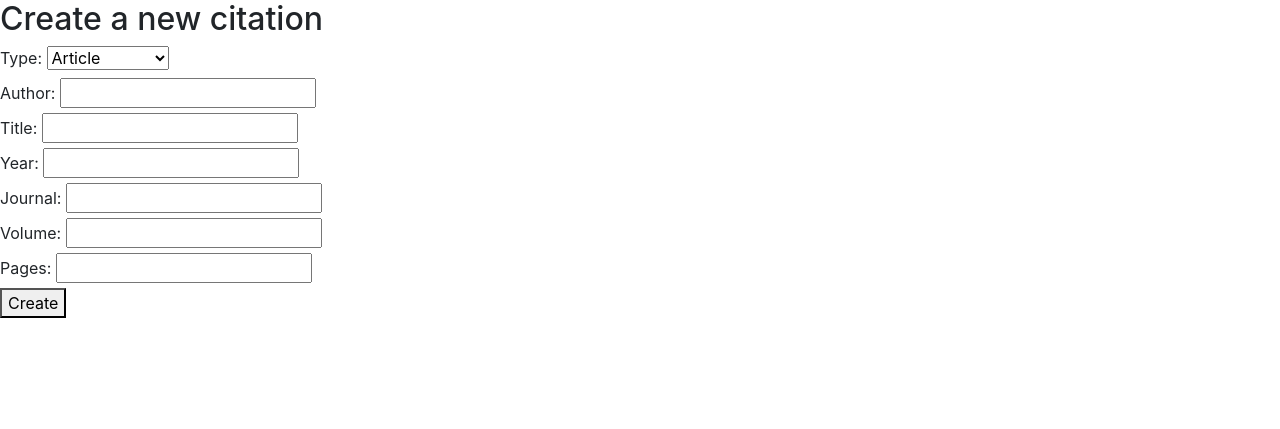
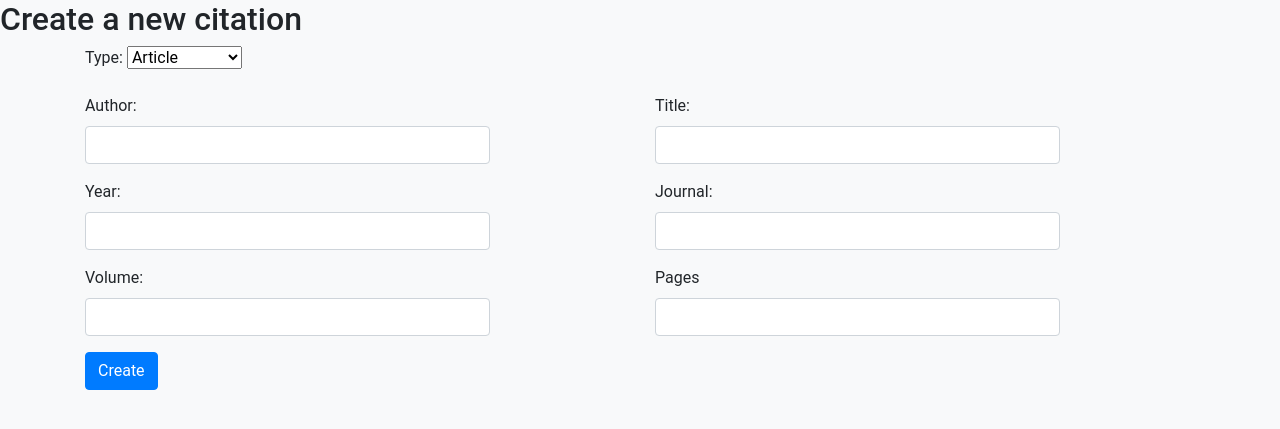
Before and after one commit to keranenkirill/LatexLab, a Flask app: page /new_citation in a window 1280 px wide. Shown: the top 429 px of the page. Run offline with Flask 3, Linux system fonts and the light colour scheme; some libraries are stand-ins or nearby versions.

Commit message:
ui redesign started

```diff
--- a/src/app.py
+++ b/src/app.py
@@ -44,10 +44,13 @@
 
 @app.route("/update_citation/<int:citation_id>", methods=["POST"])
 def citation_update(citation_id):
+    print(f"Updating citation with id {citation_id}1")
     form_content = request.form.to_dict()
+    print(f"Updating citation with id {citation_id}2")
     try:
         validate_citation_form(form_content)
         update_citation(citation_id, form_content)
+        print(f"Updated citation with id {citation_id}3")
         return redirect("/")
     except Exception as error:
         flash(str(error))
--- a/src/templates/layout.html
+++ b/src/templates/layout.html
@@ -6,6 +6,27 @@
     <meta name="viewport" content="width=device-width, initial-scale=1, shrink-to-fit=no" />
     <title>{% block title %}{% endblock %}</title>
     <link rel="stylesheet" href="{{url_for('static', filename='bootstrap.min.css')}}">
+    <script src="https://cdn.jsdelivr.net/npm/bootstrap@5.1.3/dist/js/bootstrap.bundle.min.js" integrity="sha384-ka7Sk0Gln4gmtz2MlQnikT1wXgYsOg+OMhuP+IlRH9sENBO0LRn5q+8nbTov4+1p" crossorigin="anonymous"></script>
+    <style>
+        body {
+            font-family: 'Roboto', sans-serif;
+            background-color: #f8f9fa;
+        }
+
+        .citation-item {
+            background-color: lightgray;
+            padding: 10px;
+            margin-bottom: 10px;
+            border-radius: 5px;
+            width: 20%;
+        }
+
+
+
+
+
+
+    </style>
 </head>
 
 <body>
--- a/src/templates/new_citation.html
+++ b/src/templates/new_citation.html
@@ -8,88 +8,97 @@
 
 <h2>Create a new citation</h2>
 
-<form action="/create_citation" method="post">
+<div class="container">
+    <form class="row" action="/create_citation" method="post">
         {% with messages = get_flashed_messages() %}
         {% if messages %}
-    <ul>
         {% for message in messages %}
-        <li>{{ message }}</li>
+        <div class="alert alert-info">{{ message }}</div>
         {% endfor %}
-    </ul>
         {% endif %}
         {% endwith %}
-    <label for="type">Type:</label>
-    <select name="type" id="type" onchange="changeFields()">
+
+
+        <div class="form-group col-md-12">
+
+            <label for="type" class="form-label">Type:</label>
+            <select name="type" id="type" class="form-select" onchange="changeFields()">
                 <option value="article" selected>Article</option>
                 <option value="inproceeding">Inproceeding</option>
                 <option value="book">Book</option>
             </select>
-    <div>
-        <label for="author">Author:</label>
-        <input type="text" name="author" required>
-    </div>
-        <label for="title">Title:</label>
-        <input type="text" name="title" required>
-    <div>
-        <label for="year">Year:</label>
-        <input type="number" name="year" required>
-    </div>
-    <div class="inproceedings changing_field">
-        <label for="booktitle" id="booktitle_label" >Booktitle:</label>
-        <input type="text" name="booktitle">
-    </div>
-    <div class="article changing_field">
 
-        <label for="journal" id="journal_label" >Journal:</label>
-        <input type="text" name="journal" >
-    </div>
-    <div class="article changing_field">
-        <label for="volume" id="volume_id" >Volume:</label>
-        <input type="text" name="volume" >
 
-    </div>
-    <div class="article changing_field">
-        <label for="pages" id="pages_id" >Pages:</label>
-        <input type="text" name="pages" >
-    </div>
-    <div class="book changing_field">
-        <label for="publisher" id="publisher_id" >Publisher:</label>
-        <input type="text" name="publisher">
         </div>
 
 
-    <button type="submit">
-        Create
-    </button>
+        <div class="mb-3 col-md-6">
+            <label for="author" class="form-label">Author:</label>
+            <input type="text" name="author" class="form-control w-75" required>
+        </div>
+
+        <div class="mb-3 col-md-6">
+            <label for="title" class="form-label">Title:</label>
+            <input type="text" name="title" class="form-control w-75" required>
+        </div>
+
+        <div class="mb-3 col-md-6">
+            <label for="year" class="form-label">Year:</label>
+            <input type="number" name="year" class="form-control w-75" required>
+        </div>
+
+        <div class="mb-3 col-md-6" id="inproceedings">
+            <label for="booktitle" class="form-label">Booktitle:</label>
+            <input type="text" name="booktitle" class="form-control w-75">
+        </div>
+
+        <div class="mb-3 col-md-6" id="article">
+            <label for="journal" class="form-label">Journal:</label>
+            <input type="text" name="journal" class="form-control w-75">
+        </div>
+
+        <div class="mb-3 col-md-6" id="article">
+            <label for="volume" class="form-label">Volume:</label>
+            <input type="text" name="volume" class="form-control w-75">
+        </div>
+
+        <div class="mb-3 col-md-6" id="article book">
+            <label for="pages" class="form-label">Pages</label>
+            <input type="text" name="pages" class="form-control w-75">
+        </div>
+
+        <div class="mb-3 col-md-6" id="book">
+            <label for="publisher" class="form-label">Publisher</label>
+            <input type="text" name="publisher" class="form-control w-75">
+        </div>
+
+        <div class="col-md-12">
+            <button type="submit" class="btn btn-primary">Create</button>
+        </div>
+
+
     </form>
+</div>
 
 
 <script>
+
     function changeFields(){
         var type = document.querySelector('select[name="type"]').value;
 
-        var changingFields = document.querySelectorAll('.changing_field');
-
-        var inproceedingsFields = document.querySelectorAll("div.inproceedings");
-        var articleFields = document.querySelectorAll("div.article");
-        var bookFields = document.querySelectorAll("div.book");
-
-        changingFields.forEach(item => {
-            item.style.display = "none";
-        });
-
-        if (type === "article"){
-            articleFields.forEach(item => item.style.display = "block");
-
-        } else if (type === "inproceeding"){
-            inproceedingsFields.forEach(item => item.style.display = "block");
-
-        } else if (type === "book"){
-            bookFields.forEach(item => item.style.display = "block");
+        // get form children that have ids and set display to "none"
+        var formChildren = document.querySelector('form').children;
+        for (var i = 0; i < formChildren.length; i++){
+            if (formChildren[i].id){
+                formChildren[i].style.display = "none";
+            }
         }
 
-
-
+        //set display to "block" for children that contain type in their id
+        var children = document.querySelectorAll('[id*=' + type + ']');
+        for (var i = 0; i < children.length; i++){
+            children[i].style.display = "block";
+        }
     }
 
     document.addEventListener("DOMContentLoaded", function(){
@@ -97,10 +106,4 @@
         });
 </script>
 
-<style>
-
-</style>
-
-
-
 {% endblock %}
--- a/src/util.py
+++ b/src/util.py
@@ -7,6 +7,8 @@
     author = content.get('author')
     title = content.get('title')
     year = content.get('year')
+
+    print(content)
 
     if 'article' not in type and 'inproceeding' not in type and 'book' not in type:
         raise UserInputError("Please give a valid citation type")
```
Also changed, not shown: src/templates/edit_citation.html (+60 -80 lines), src/templates/index.html (+20 -15 lines). Lines whose indentation alone changed are shown as unchanged.
